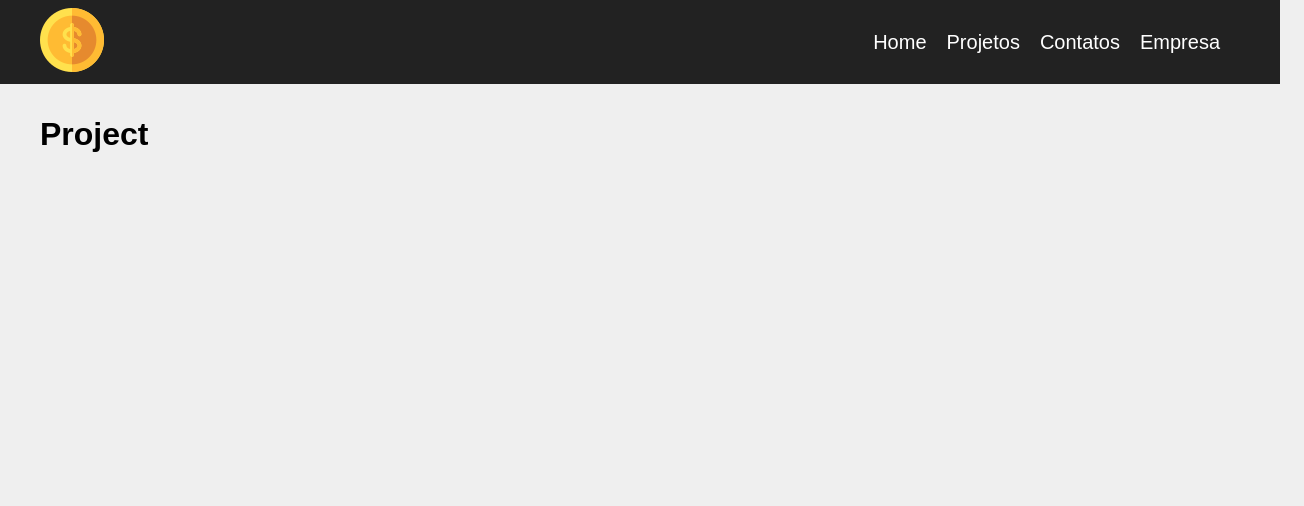
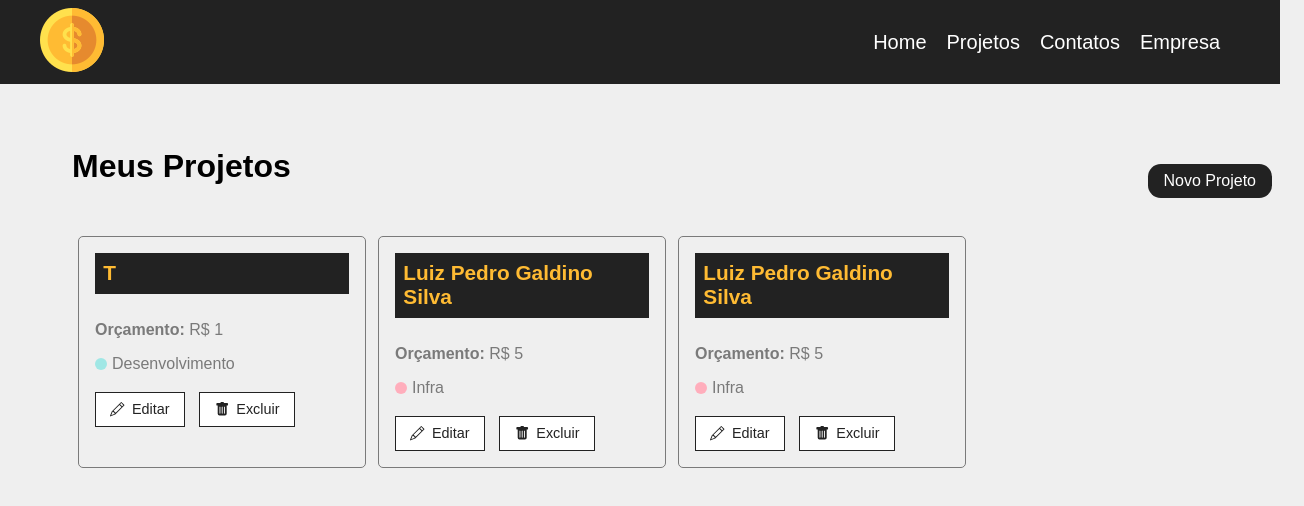
Before and after one commit to LuisPedro53/Projeto-Site-Custos, a React (Create React App) app: page /projects in a window 1280 px wide. Shown: the top 506 px of the page, 1304 px wide, since content can reach past the window. Built offline with nearby package versions, Linux system fonts and the light colour scheme; data requests are answered from the project's data file.

Commit message:
Cards Novos E Puxar Dados API

```diff
--- a/db.json
+++ b/db.json
@@ -1,6 +1,40 @@
 {
-  "projects":[],
-  "categories":[
+  "projects": [
+    {
+      "name": "T",
+      "budget": "1",
+      "category": {
+        "id": "2",
+        "name": "Desenvolvimento"
+      },
+      "cost": 0,
+      "services": [],
+      "id": 1
+    },
+    {
+      "name": "Luiz Pedro Galdino Silva",
+      "budget": "5",
+      "category": {
+        "id": "1",
+        "name": "Infra"
+      },
+      "cost": 0,
+      "services": [],
+      "id": 2
+    },
+    {
+      "name": "Luiz Pedro Galdino Silva",
+      "budget": "5",
+      "category": {
+        "id": "1",
+        "name": "Infra"
+      },
+      "cost": 0,
+      "services": [],
+      "id": 3
+    }
+  ],
+  "categories": [
     {
       "id": 1,
       "name": "Infra"
--- a/package.json
+++ b/package.json
@@ -10,14 +10,14 @@
     "react": "^18.2.0",
     "react-dom": "^18.2.0",
     "react-icons": "^4.9.0",
-    "react-router-dom": "^6.12.1",
+    "react-router-dom": "^6.13.0",
     "react-scripts": "5.0.1",
     "uuid": "^9.0.0",
     "web-vitals": "^2.1.4"
   },
   "scripts": {
     "start": "react-scripts start",
-    "backend" : "json-server --watch db.json --port 5000",
+    "backend": "json-server --watch db.json --port 5000",
     "build": "react-scripts build",
     "test": "react-scripts test",
     "eject": "react-scripts eject"
--- a/src/components/form/Select.js
+++ b/src/components/form/Select.js
@@ -4,7 +4,7 @@
   return(
     <div className={styles.form_control}>
       <label htmlFor={name}>{text}:</label>
-      <select name = {name} id = {name}>
+      <select name = {name} id = {name} onChange={handleOnChange} value={value || ''}>
         <option>Selecione uma opção</option>
         {option.map((options) =>(
           <option value={options.id} key = {options.id}>{options.name}
--- /dev/null
+++ b/src/components/layout/Message.js
@@ -0,0 +1,33 @@
+import {useState, useEffect} from 'react';
+
+import styles from './Message.module.css'
+
+function Message({type, msg}){
+  const[visible, setVisible] = useState(false);
+
+  useEffect(() =>{
+    if(!msg){
+      setVisible(false);
+      return
+    }
+
+    setVisible(true)
+
+    const timer = setTimeout(() =>{
+        setVisible(false)
+    },3000)
+
+    return () => clearTimeout(timer);
+    },[msg])
+
+  return (
+    <>
+    {visible && (
+      <div className={`${styles.message} ${styles[type]}`}>{msg}</div>
+    )}
+    </>
+
+  )
+}
+
+export default Message
--- /dev/null
+++ b/src/components/layout/Message.module.css
@@ -0,0 +1,21 @@
+.message{
+  width: 100%;
+  padding: 1em;
+  border: 1px solid #000;
+  margin: 0 auto;
+  text-align: center;
+  margin-left: 2em;
+  border-radius: 5px;
+}
+
+.success{
+  color: #155724;
+  background-color: #D4EDDA;
+  border-color: #C3E6CB;
+}
+
+.error{
+  color: #721c24;
+  background-color: #F8D7DA;
+  border-color: #F5C6CB;
+}
--- a/src/components/pages/NewProject.js
+++ b/src/components/pages/NewProject.js
@@ -1,14 +1,37 @@
-import ProjectForm from '../projects/ProjectForm'
-import styles from './NewProject.module.css'
+import React from 'react';
+import ProjectForm from '../projects/ProjectForm';
+import styles from './NewProject.module.css';
+import { useNavigate } from 'react-router-dom';
 
-function NewProject(){
-  return(
+function NewProject() {
+  const navigate = useNavigate();
+
+  function createPost(project) {
+    project.cost = 0;
+    project.services = [];
+
+    fetch('http://localhost:5000/projects', {
+      method: 'POST',
+      headers: {
+        'Content-Type': 'application/json',
+      },
+      body: JSON.stringify(project),
+    })
+      .then((resp) => resp.json())
+      .then((data) => {
+        console.log(data);
+        navigate('/projects', { state: { message: 'Projeto Criado Com Sucesso!' } });
+      })
+      .catch((err) => console.log(err));
+  }
+
+  return (
     <div className={styles.newproject_container}>
       <h1>Criar Projetos</h1>
       <p>Crie seu projeto para depois adicionar os serviços</p>
-      <ProjectForm btnText = "Criar Projeto"/>
+      <ProjectForm handleSubmit={createPost} btnText="Criar Projeto" />
     </div>
-  )
+  );
 }
 
-export default NewProject
+export default NewProject;
--- a/src/components/pages/Projects.js
+++ b/src/components/pages/Projects.js
@@ -1,7 +1,61 @@
+import Message from "../layout/Message";
+import { useLocation } from "react-router-dom";
+import styles from './Projects.module.css';
+import Container from '../layout/Container';
+import LinkButton from "../layout/LinkButton";
+import ProjectCard from "../projects/ProjectCard";
+import { useState, useEffect } from "react";
+
 function Project(){
+
+  const [projects, setProjects] = useState([]);
+
+  const location = useLocation();
+  let message = '';
+
+  if(location.state){
+    message = location.state.message;
+  }
+
+  useEffect (()=>{
+
+    fetch('http://localhost:5000/projects',{
+      method: 'GET' ,
+      headers:{
+        'Content-Type': 'application/json',
+      },
+    })
+    .then(resp => resp.json())
+    .then((data)=> {
+      console.log(data);
+      setProjects(data);
+    })
+    .catch((err)=>console.error(err));
+
+  },[])
+
   return(
-    <h1>Project</h1>
+    <div className={styles.project_container}>
+      <div className={styles.title_container}>
+        <h1>Meus Projetos</h1>
+        <LinkButton to = "/newproject" text = "Novo Projeto"/>
+      </div>
+      {message && <Message type = "success" msg = {message} />}
+      <Container customClass = "start">
+        {projects.length > 0 &&
+          projects.map((projects) => (
+          <ProjectCard
+            id = {projects.id}
+            name = {projects.name}
+            budget = {projects.budget}
+            category={projects.category.name}
+            key = {projects.id}
+          />
+        ))}
+      </Container>
+    </div>
+
   )
 }
 
-export default Project
+export default Project;
--- /dev/null
+++ b/src/components/pages/Projects.module.css
@@ -0,0 +1,9 @@
+.project_container {
+  padding: 2em;
+}
+
+.title_container {
+  display: flex;
+  justify-content: space-between;
+  margin-bottom: 2em;
+}
--- /dev/null
+++ b/src/components/projects/ProjectCard.js
@@ -0,0 +1,27 @@
+import styles from './ProjectCard.module.css'
+import {Link} from 'react-router-dom'
+import {BsPencil, BsFillTrashFill} from 'react-icons/bs'
+
+function ProjecCard({id, name, budget,category,handleRemove}){
+  return(
+    <div className={styles.project_card}>
+      <h4>{name}</h4>
+      <p>
+        <span>Orçamento:</span> R$ {budget}
+      </p>
+      <p className={styles.category_text}>
+        <span className={`${styles[category.toLowerCase()]}`}></span>{category}
+      </p>
+      <div className={styles.project_card_actions}>
+        <Link to = '/'>
+          <BsPencil/>Editar
+        </Link>
+        <button>
+          <BsFillTrashFill/> Excluir
+        </button>
+      </div>
+    </div>
+  )
+}
+
+export default ProjecCard
--- /dev/null
+++ b/src/components/projects/ProjectCard.module.css
@@ -0,0 +1,87 @@
+.project_card {
+  padding: 1em;
+  border: 1px solid #7a7a7a;
+  border-radius: 5px;
+  width: 24%;
+  margin: 0.5%;
+}
+
+.project_card h4 {
+  background-color: #222;
+  color: #FFBB33;
+  padding: .4em;
+  margin-bottom: 1.3em;
+  font-size: 1.3em;
+}
+
+.project_card p{
+  color: #7a7a7a;
+  margin-bottom: 1em;
+}
+
+.project_card p span {
+  font-weight: bold;
+}
+
+.category_text {
+  display: flex;
+  align-items: center;
+}
+
+.category_text span{
+  display: block;
+  width: 12px;
+  height: 12px;
+  border-radius: 50%;
+  background-color: #ccc;
+  margin-right: 5px;
+}
+
+.category_text .infra {
+  background-color: #FFAEBC;
+}
+
+.category_text .desenvolvimento {
+  background-color: #A0E7E5;
+}
+
+.category_text .design {
+  background-color: #B4F8C8;
+}
+
+.category_text .planejamento {
+  background-color: #d32441;
+}
+
+.project_card_actions {
+  margin-top: 1.2em;
+  display: flex;
+  align-items: center;
+}
+
+.project_card_actions a,
+.project_card_actions button{
+  text-decoration: none;
+  border: none;
+  background-color: #FFF;
+  color: #222;
+  font-size: 0.9em;
+  padding: 0.6em 1em;
+  margin-right: 1em;
+  cursor: pointer;
+  border: 1px solid #222;
+  display: flex;
+  align-items: center;
+  justify-content: center;
+  transition: 0.5s;
+}
+
+.project_card_actions svg {
+  margin-right: .5em;
+}
+
+.project_card_actions a:hover,
+.project_card_actions button:hover{
+  background-color: #222;
+  color: #FFBB33;
+}
--- a/src/components/projects/ProjectForm.js
+++ b/src/components/projects/ProjectForm.js
@@ -4,9 +4,10 @@
 import SubmitButton from '../form/SubmitButton';
 import { useEffect, useState } from 'react';
 
-function ProjectForm({btnText}){
+function ProjectForm({handleSubmit,btnText, projectData}){
 
   const [categories, setCategories] = useState([]);
+  const [project, setProject] = useState(projectData || {});
 
   useEffect(()=>{
       fetch('http://localhost:5000/categories',{
@@ -22,21 +23,54 @@
       .catch((err) => console.log(err));
   },[])
 
+  const submit = (e) => {
+    e.preventDefault();
+    handleSubmit(project);
+  }
+
+  function handleChange(e){
+    setProject({...project, [e.target.name]: e.target.value});
+
+  }
+  function handleCategory(e){
+    setProject({
+      ...project,
+      category: {
+      id: e.target.value,
+      name: e.target.options[e.target.selectedIndex].text,
+    }
+    });
+
+  }
 
   return (
-    <form className={styles.form}>
+    <form onSubmit={submit} className={styles.form}>
       <Input
       type = "text"
       text = "Nome do Projeto"
       name = "name"
-      placeholder="Insira o nome do projeto"/>
+      placeholder="Insira o nome do projeto"
+      handleOnChange = {handleChange}
+      value = {project.name ? project.name : ''}/>
+
       <Input
       type = "number"
       text = "Orçamento do projeto"
       name = "budget"
-      placeholder="Insira o orçamento"/>
-      <Select name = "category_id" text = "Selecione a categoria" option={categories}/>
-      <SubmitButton text = {btnText}/>
+      placeholder="Insira o orçamento"
+      handleOnChange = {handleChange}
+      value = {project.budget? project.budget : ''}/>
+
+
+      <Select
+      name = "category_id"
+      text = "Selecione a categoria"
+      option={categories}
+      handleOnChange = {handleCategory}
+      value={project.category ? project.category.id : null}
+      />
+      <SubmitButton text = {btnText}
+      />
 
     </form>
   )
```
Also changed, not shown: 1 other file (tests, documents, lock files or other folders).
